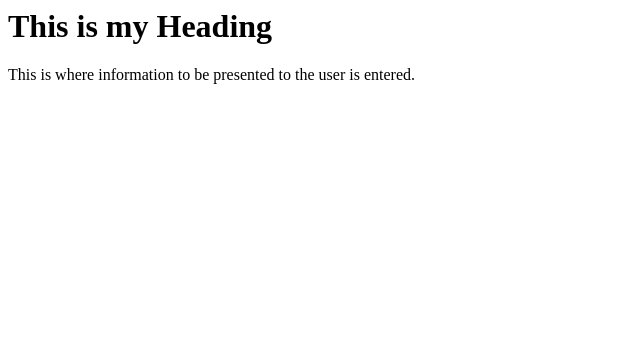
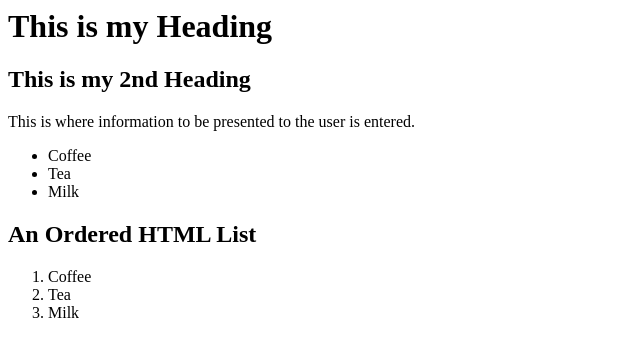
Before and after one commit to chomiyeon/tempo, a plain HTML site: page index.html in a window 1280 px wide. Shown: the whole page, without its empty margins (0-640 px from the left). Drawn offline with Linux system fonts and the light colour scheme.

Commit message:
Update index.html

```diff
--- a/index.html
+++ b/index.html
@@ -1,11 +1,26 @@
 <html>
 <head>
 <title>
-The title of the webpage
+miyeon's website
 </title>
 </head>
 <body>
 <h1>This is my Heading</h1>
-This is where information to be presented to the user is entered.
+  <h2> This is my 2nd Heading </h2>
+<p>This is where information to be presented to the user is entered.
 </body>
 </html>
+
+<ul>
+  <li>Coffee</li>
+  <li>Tea</li>
+  <li>Milk</li>
+</ul>
+
+<h2>An Ordered HTML List</h2>
+
+<ol>
+  <li>Coffee</li>
+  <li>Tea</li>
+  <li>Milk</li>
+</ol>
```
